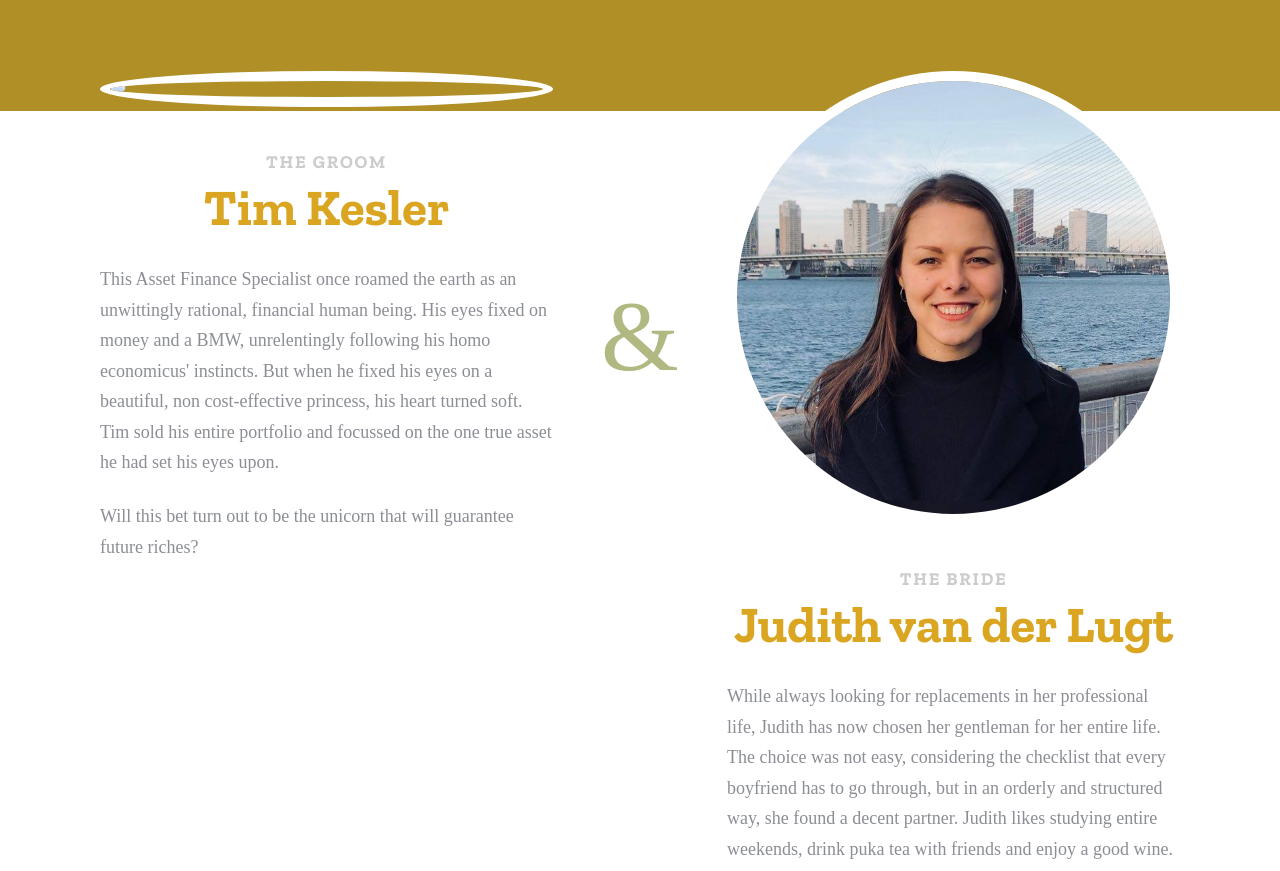
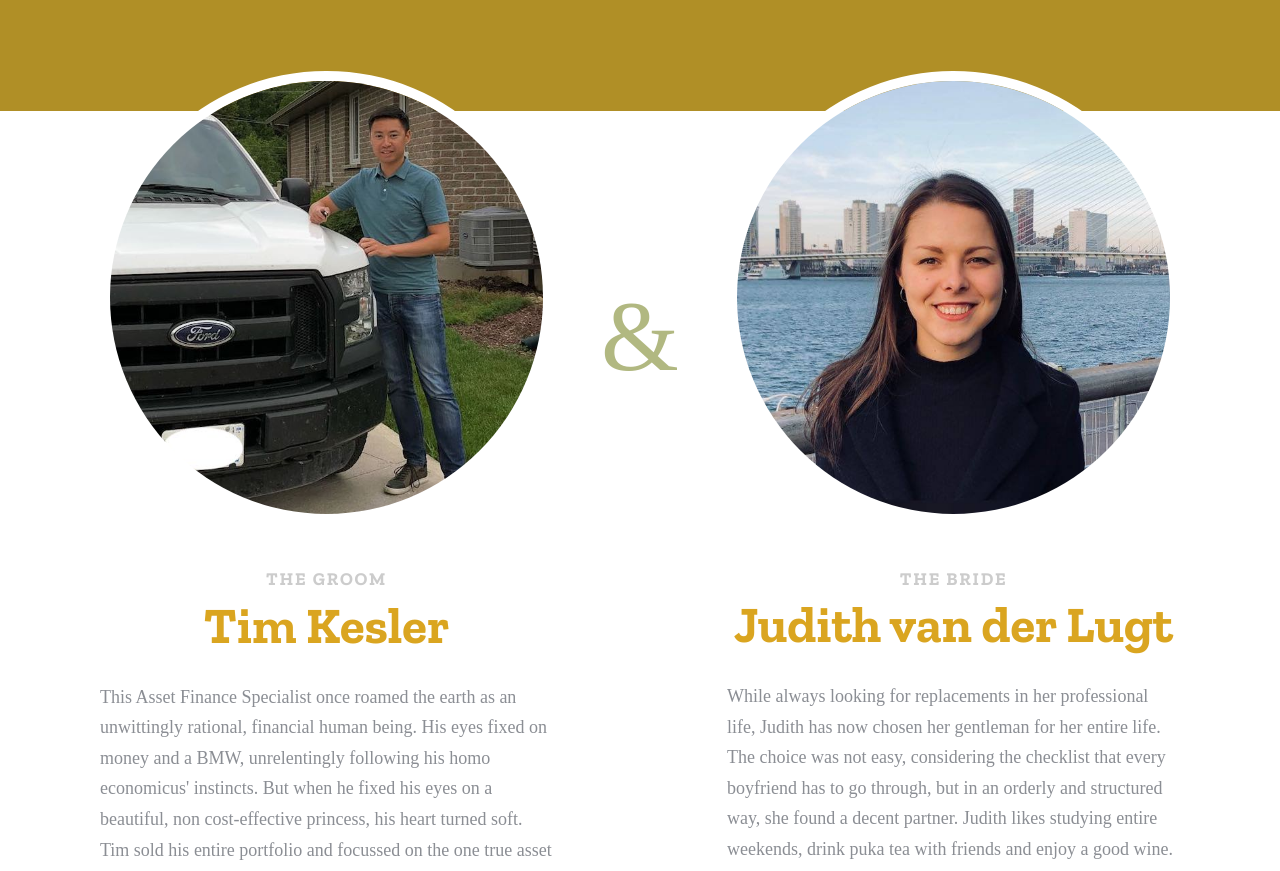
Before and after one commit to maikelmarkx/wedding, a website: page index.html in a window 1280 px wide. Shown: the part 1172-2043 px from the top of the page. Drawn offline with nearby package versions, Linux system fonts and the light colour scheme; a web font is replaced by a local one.

Commit message:
Photo fix

```diff
--- a/index.html
+++ b/index.html
@@ -99,7 +99,7 @@ li span {
 
             <div class="probootstrap-groom probootstrap-animate">
               <figure>
-                <img src="img/PHOTO-2019-01-13-20-39-29%202.jpg" class="img-responsive">
+                <img src="img/PHOTO-2019-01-13-20-39-29_2.jpeg" class="img-responsive">
               </figure>
               <span class="probootstrap-caption">The Groom</span>
               <h2 class="text-center">Tim Kesler</h2>
```
Also changed, not shown: img/PHOTO-2019-01-13-20-39-29_2.jpeg (renamed from img/PHOTO-2019-01-13-20-39-29 2.jpeg), 1 other file.
